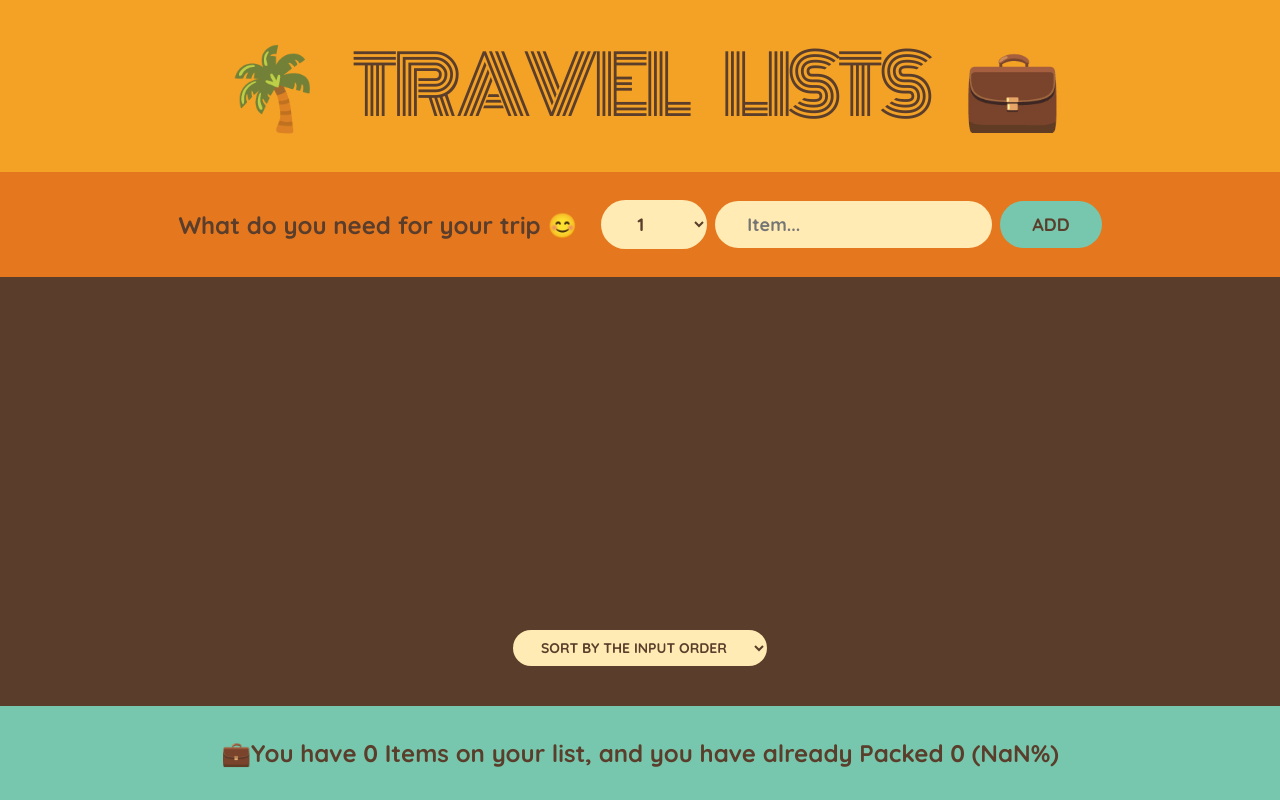
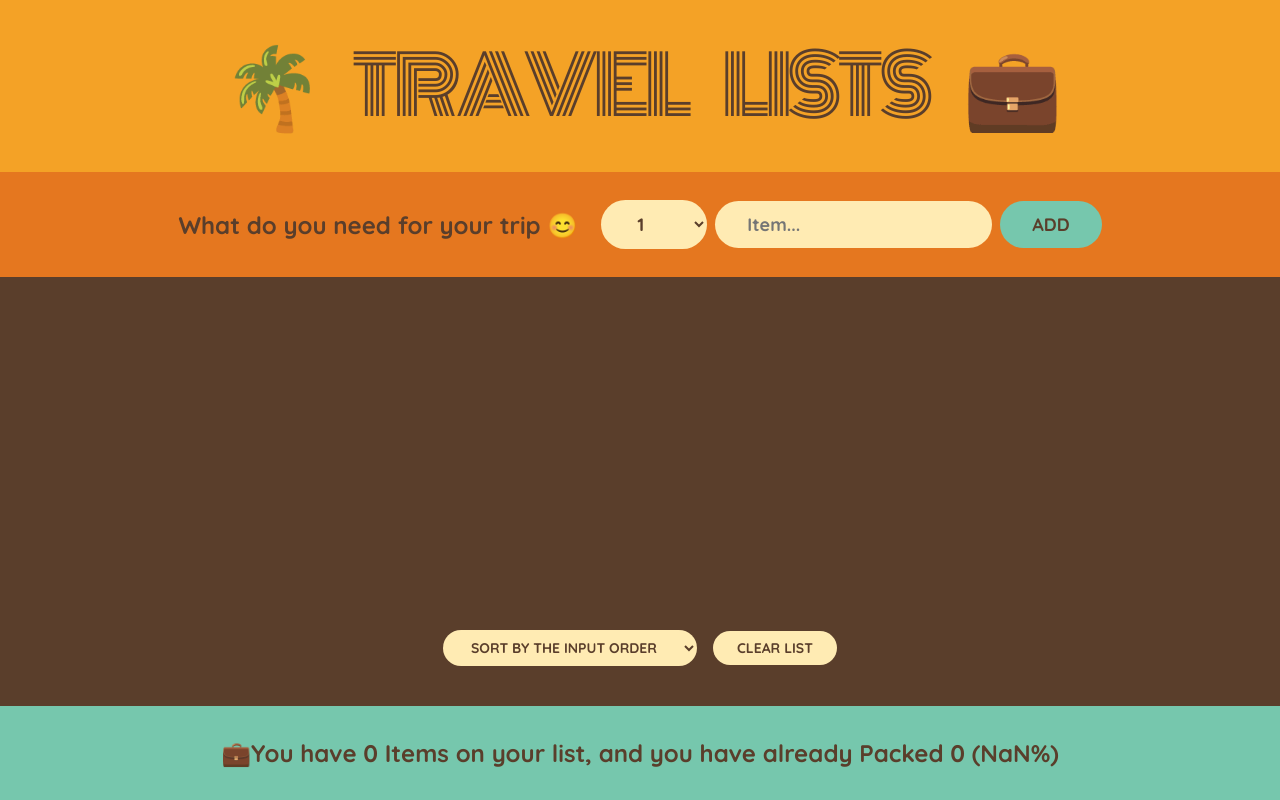
Before and after one commit to Meekah1/travels, a React (Create React App) app: page / in a window 1280 px wide. Built offline with nearby package versions, Linux system fonts and the light colour scheme.

Commit message:
tripItemDone

```diff
--- a/src/App.js
+++ b/src/App.js
@@ -30,6 +30,10 @@ export default function App() {
     );
   }
 
+  function handleClearData() {
+    setUpdateItems(updateItems && []);
+  }
+
   return (
     <div className="app">
       <Logo />
@@ -38,6 +42,7 @@ export default function App() {
         updateItems={updateItems}
         onDeleteItem={handleDelete}
         onUpdateItems={handleUpdateItems}
+        onClearData={handleClearData}
       />
       <Stats updateItems={updateItems} />
     </div>
@@ -90,8 +95,18 @@ function Form({ onAddUpdateItems }) {
   );
 }
 
-function PackingList({ updateItems, onDeleteItem, onUpdateItems }) {
+function PackingList({
+  updateItems,
+  onDeleteItem,
+  onUpdateItems,
+  onClearData,
+}) {
   const [sortBy, setSortBy] = useState("input");
+  // const [clearData, setClearData] = useState(updateItems);
+
+  // function clearList() {
+  //   setClearData(!clearData);
+  // }
 
   let sortedItems;
 
@@ -125,6 +140,8 @@ function PackingList({ updateItems, onDeleteItem, onUpdateItems }) {
           <option value="description">Sort by Description</option>
           <option value="packed">Sort by Packed Status</option>
         </select>
+
+        <button onClick={onClearData}> Clear list</button>
       </div>
     </div>
   );
```
